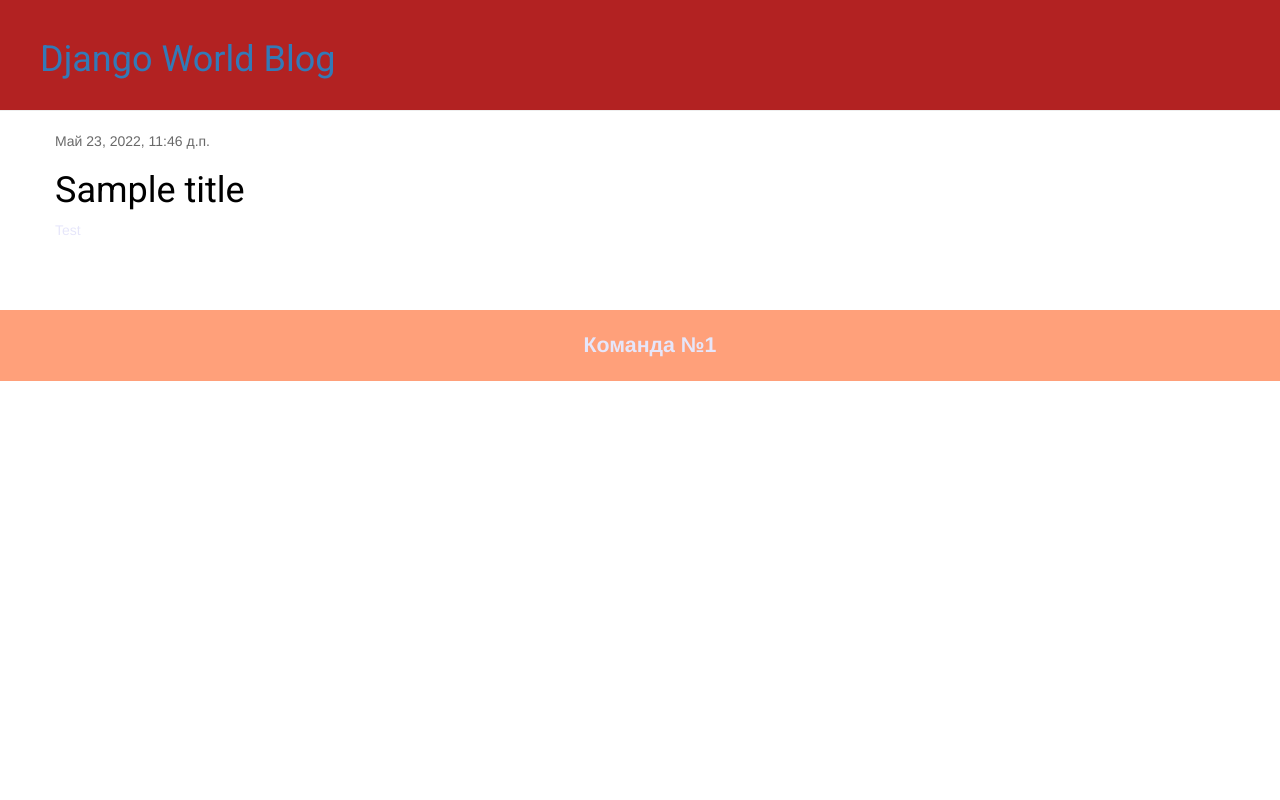
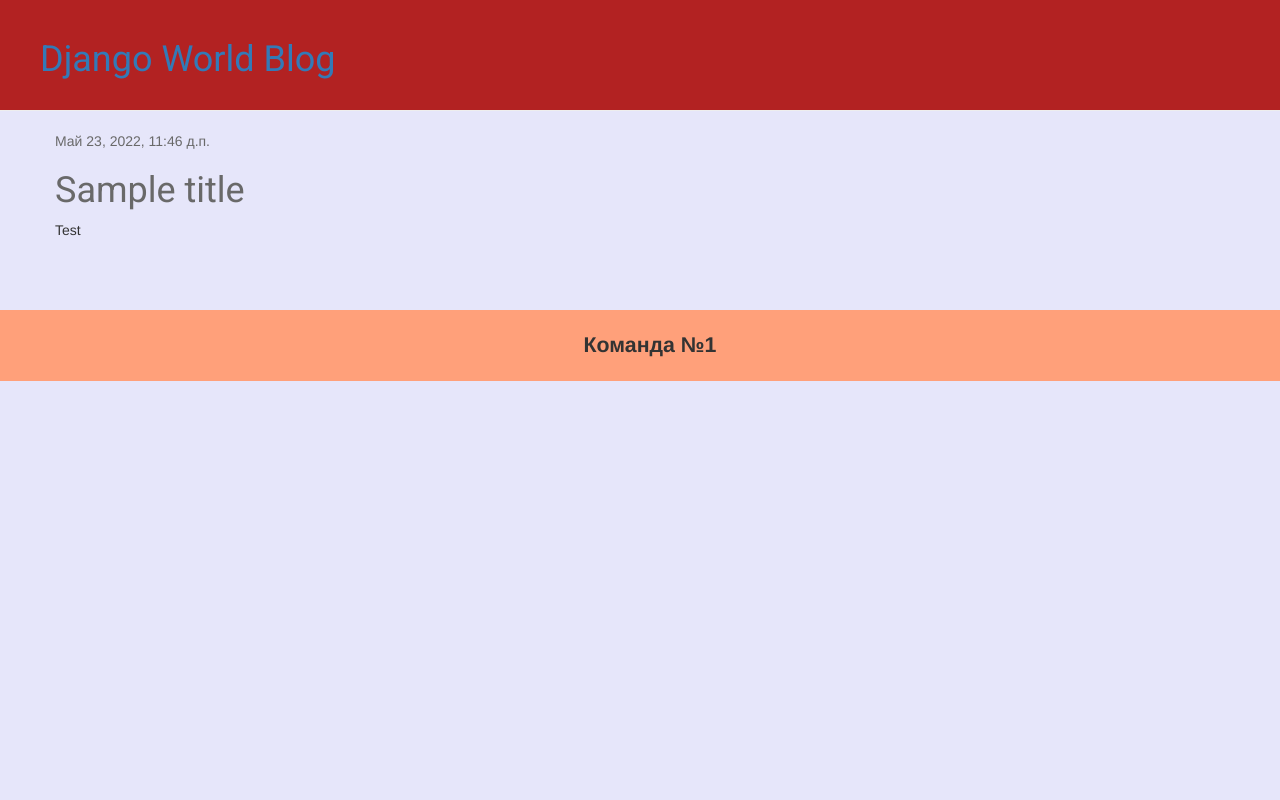
Before and after one commit to Sofya2/my_project, a Django app: page / in a window 1280 px wide. Run offline with Django 3.2, Linux system fonts and the light colour scheme; data comes from the database, SQL or seed files in the repository; some libraries are stand-ins or nearby versions.

Commit message:
Update blog.css

```diff
--- a/blog/static/css/blog.css
+++ b/blog/static/css/blog.css
@@ -47,8 +47,8 @@ margin-right: 20px;
 margin-bottom: 70px;
 }
 .post h1 a, .post h1 a:visited {
-color: #000000;
+color: #696969;
 }
 body {
-color: #e6e6fa;
+background-color: #e6e6fa;
 }
```
